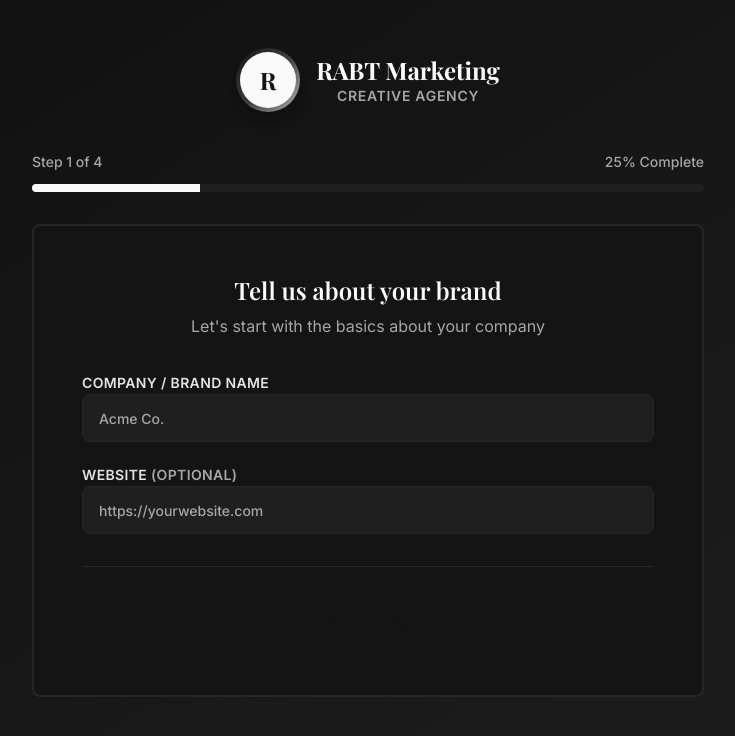
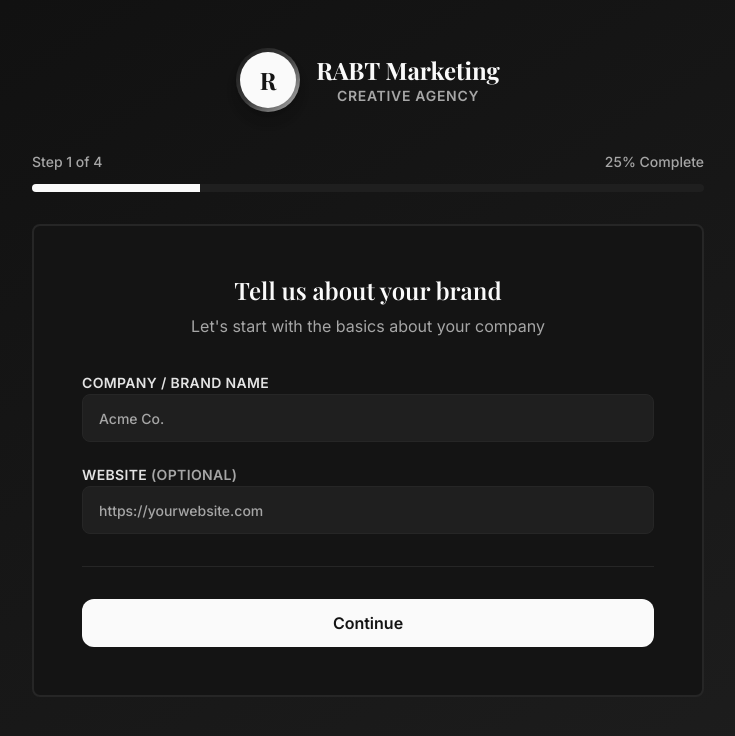
Before and after one commit to Querencia9945/RABT.MARKETINGFORM, a React (Vite) app: page / in a window 1280 px wide. Shown: the top 736 px of the page, without its empty margins (272-1007 px from the left). Built offline with nearby package versions, Linux system fonts and the light colour scheme.

Commit message:
Fix disappearing buttons
The AI is addressing an issue where the "Continue" button and other similar buttons have disappeared from the form.

```diff
--- a/src/components/ui/button.tsx
+++ b/src/components/ui/button.tsx
@@ -19,7 +19,7 @@ const buttonVariants = cva(
         ghost: "hover:bg-accent hover:text-accent-foreground",
         link: "text-primary underline-offset-4 hover:underline",
         hero:
-          "relative bg-gradient-to-tr from-[hsl(var(--brand-pink))] to-[hsl(var(--brand-lime))] text-primary-foreground shadow-[var(--shadow-elegant)] hover:shadow-[var(--shadow-glow)]",
+          "relative bg-primary text-primary-foreground shadow-[var(--shadow-elegant)] hover:bg-primary/90 hover:shadow-[var(--shadow-glow)]",
       },
       size: {
         default: "h-10 px-4 py-2",
```
